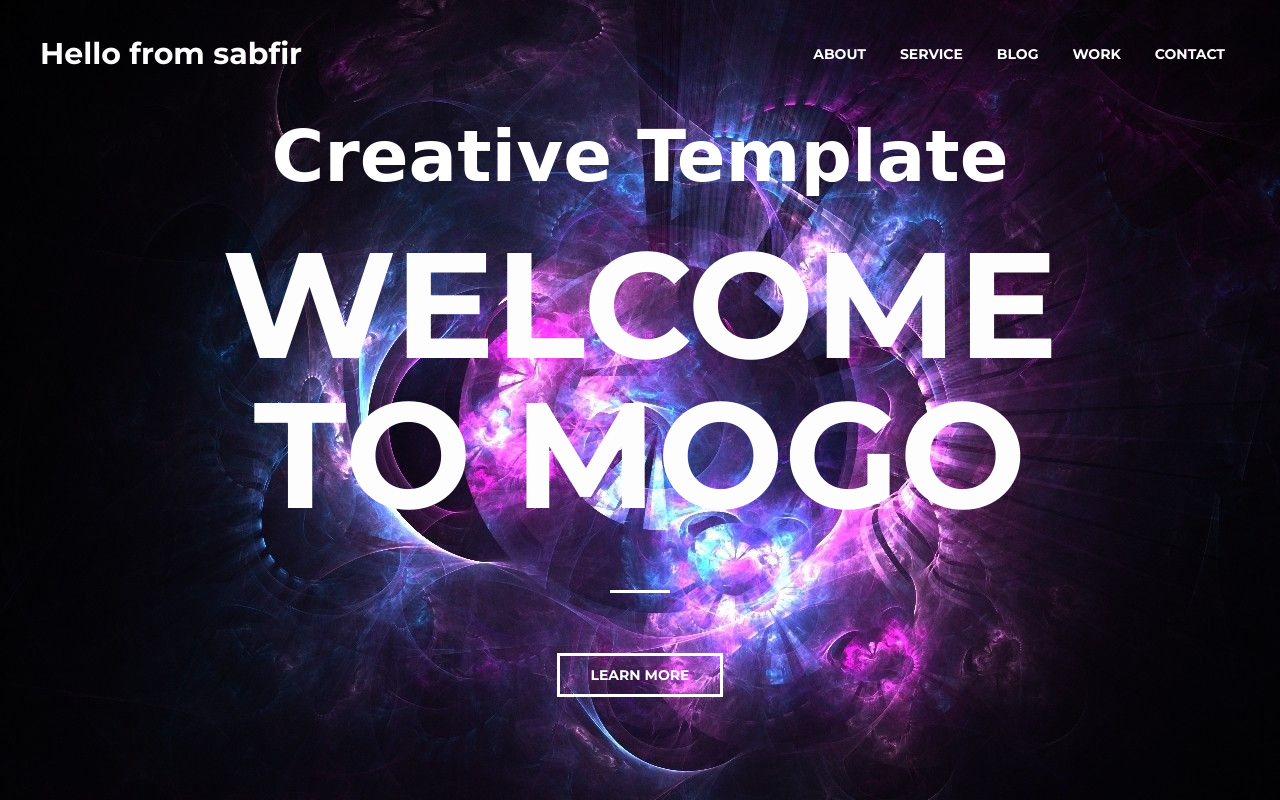
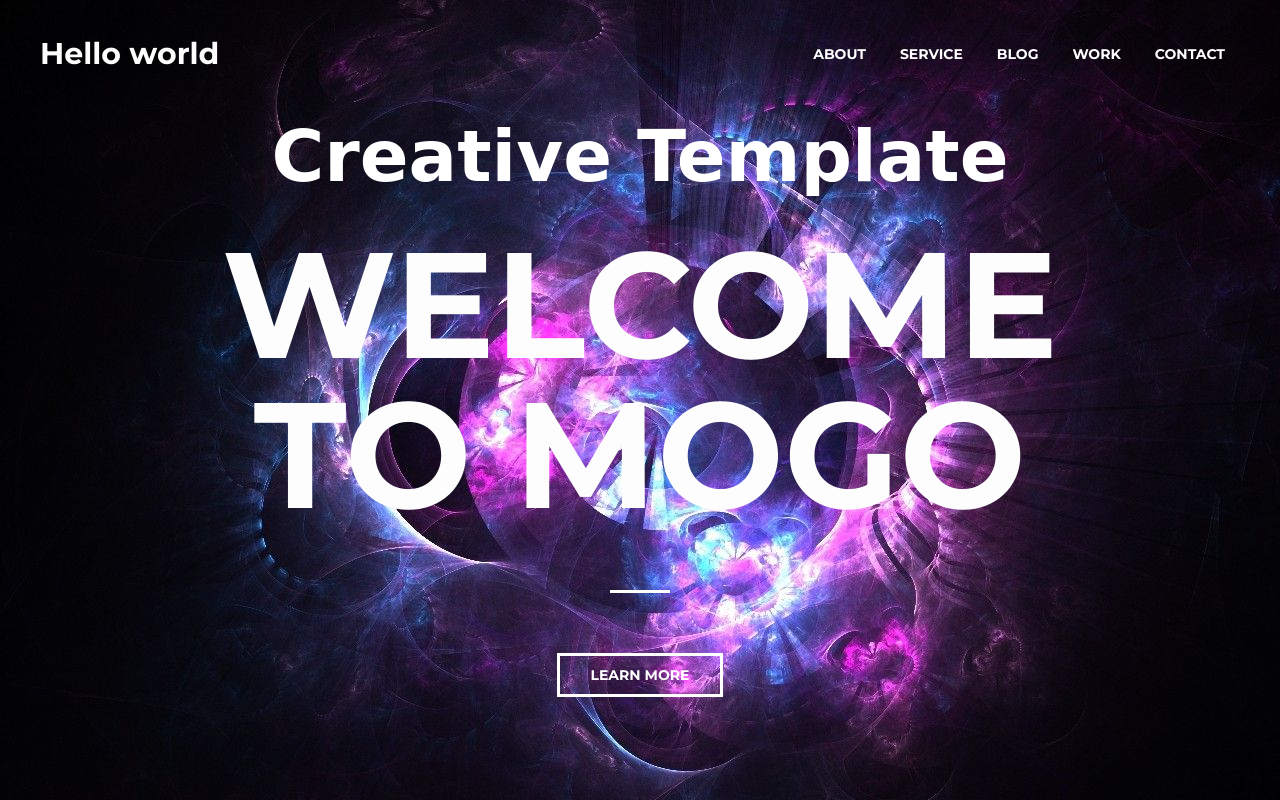
Before and after one commit to AndreyPlytka/mogowww, a plain HTML site: page index.html in a window 1280 px wide. Drawn offline with Linux system fonts and the light colour scheme; a web font is replaced by a local one.

Commit message:
Update index.html

```diff
--- a/index.html
+++ b/index.html
@@ -12,7 +12,7 @@
     <div class="conteiner">
         <div class="header__inner">
 
-            <div class="heder__logo">Hello from sabfir</div>
+            <div class="heder__logo">Hello world</div>
 
             <nav class="nav">
                 <a class="nav__link"  href="#">About</a>
```
